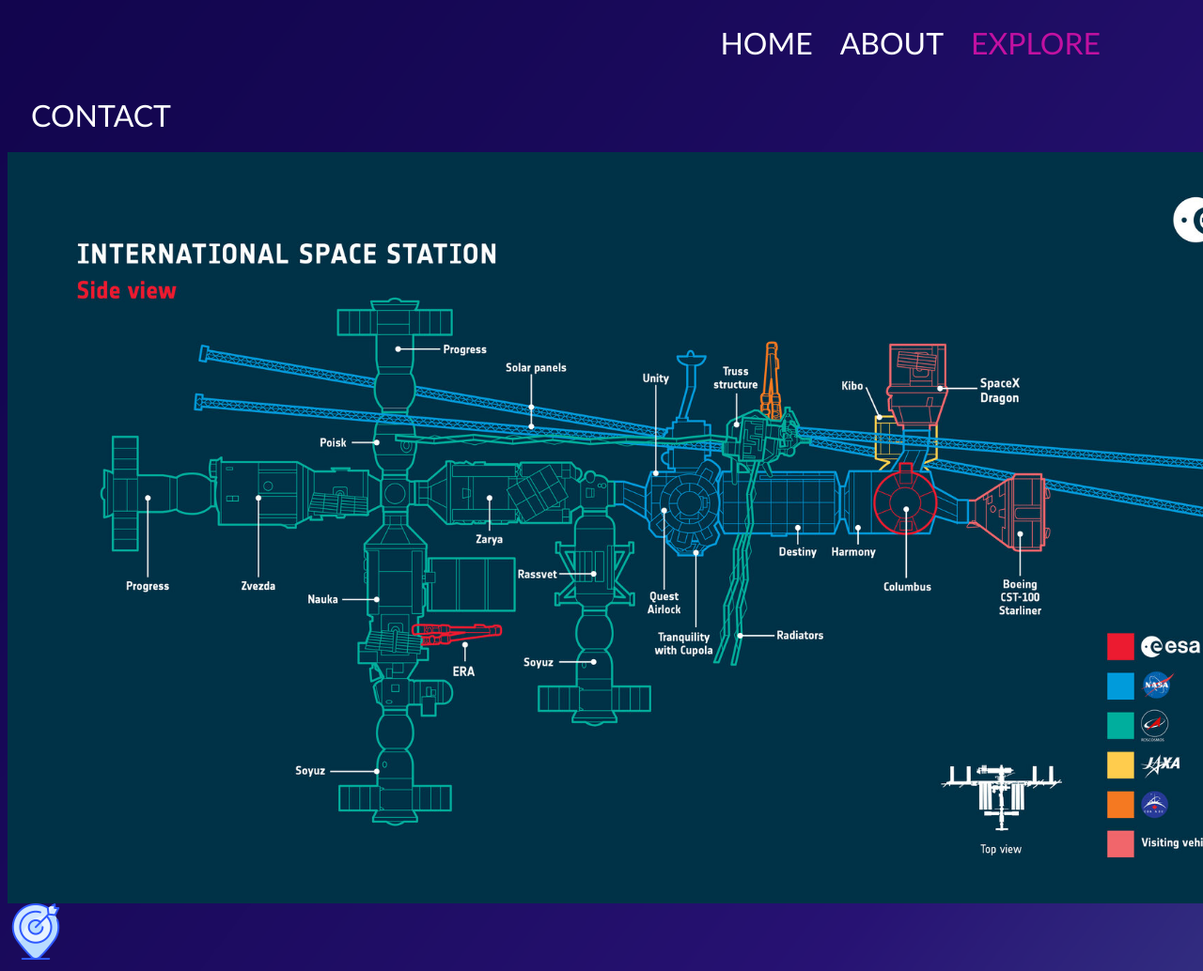
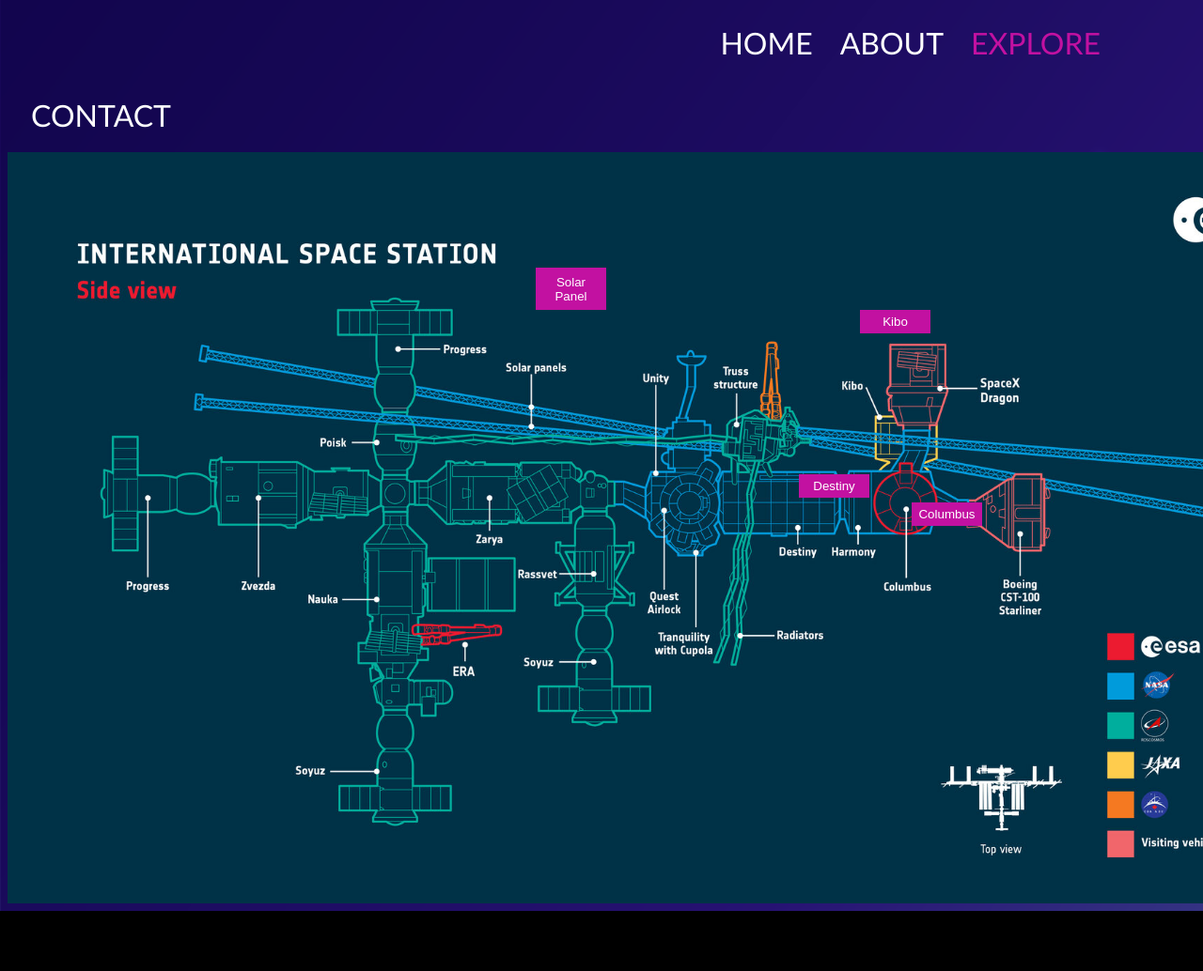
Before and after one commit to vmaccio/holaiss, a plain HTML site: page EXPLORE.html in a window 1280 px wide. Shown: the top 1034 px of the page at 94% size. After the commit the page ends 970 px from the top, so only its background shows below. Drawn offline with Linux system fonts and the light colour scheme.

Commit message:
Now it flow correctly

```diff
--- a/EXPLORE.html
+++ b/EXPLORE.html
@@ -2,7 +2,6 @@
 <html>
 <head>
     <link rel="stylesheet" href="STYLE.css">
-    <title>Hello ISS!</title>
 </head>
 
 <style>
@@ -28,7 +27,12 @@
         <img src="./images/issColorEsquema.jpg" class="imgExplore">
     </div>
 
-    <img src="./images/icons8-placeholder-60.png" >
+    <div>
+        <button onclick="goto('DESTINY')" style="color: white;position: absolute; left: 850px; bottom: 270px; width: 75px;height: 25px; background-color: #C211A1; border: 0px;">Destiny</button>
+        <button onclick="goto('COLUMBUS')" style="color: white;position: absolute; left: 970px; bottom: 240px; width: 75px;height: 25px; background-color: #C211A1; border: 0px;">Columbus</button>
+        <button onclick="goto('KIBO')" style="color: white;position: absolute; left: 915px; bottom: 445px; width: 75px;height: 25px; background-color: #C211A1; border: 0px;">Kibo</button>
+        <button onclick="goto('SOLARPANEL')" style="color: white;position: absolute; left: 570px; bottom: 470px; width: 75px;height: 45px; background-color: #C211A1; border: 0px;">Solar Panel</button>
+    </div>
 
 </body>
 </html>
```
